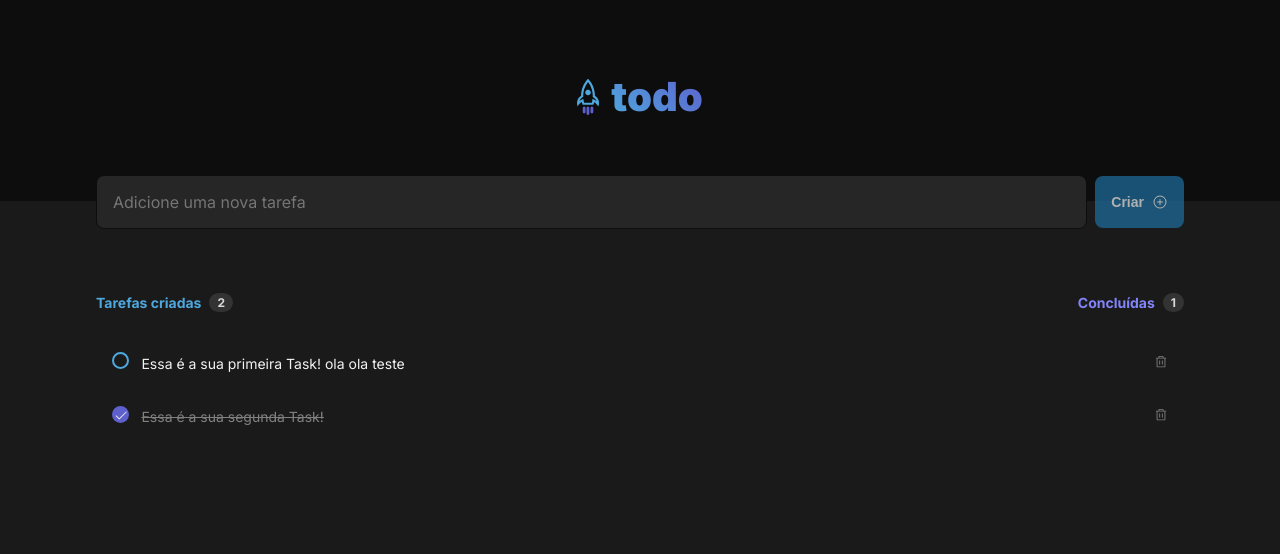
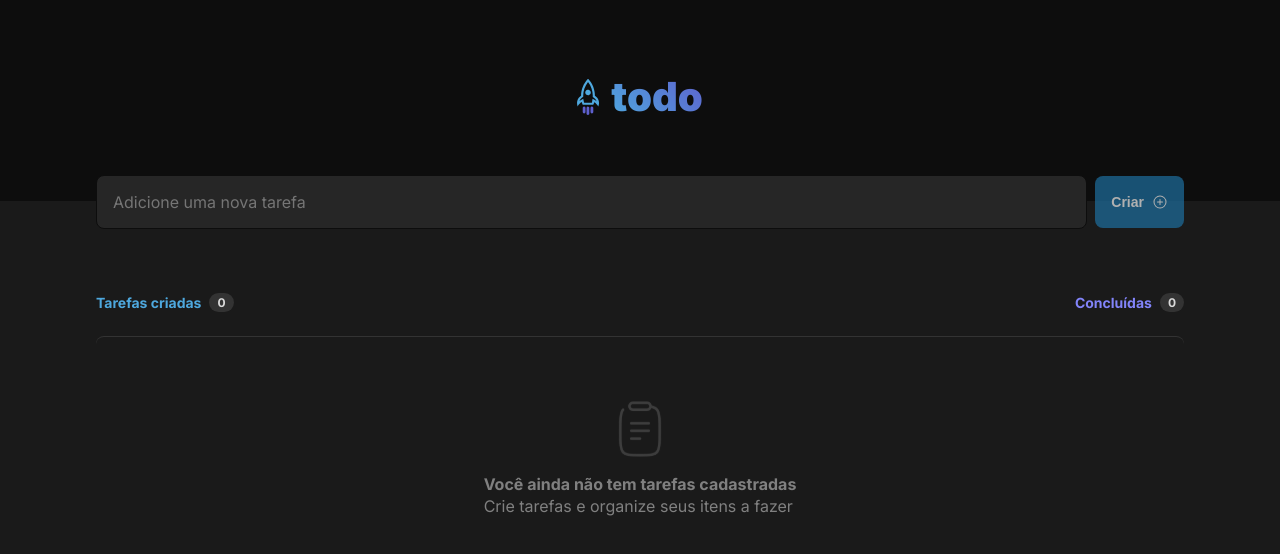
Before and after one commit to ManoelPradoMark22/ignite-challenge-reactjs-todoList-1, a React (Vite) app: page / in a window 1280 px wide. Shown: the top 554 px of the page. Built offline with nearby package versions, Linux system fonts and the light colour scheme.

Commit message:
use uuid as taskId

```diff
--- a/package.json
+++ b/package.json
@@ -11,8 +11,10 @@
   },
   "dependencies": {
     "@phosphor-icons/react": "^2.0.15",
+    "@types/uuid": "^9.0.7",
     "react": "^18.2.0",
-    "react-dom": "^18.2.0"
+    "react-dom": "^18.2.0",
+    "uuid": "^9.0.1"
   },
   "devDependencies": {
     "@types/react": "^18.2.43",
--- a/src/components/DashboardTasks.tsx
+++ b/src/components/DashboardTasks.tsx
@@ -6,8 +6,8 @@ import emptyIcon from '../assets/emptyIcon.svg'
 import { Task } from './Task';
 
 export interface CommonTasksProps {
-  onToggleTask: (id:Date) => void,
-  onDeleteTask: (id:Date) => void
+  onToggleTask: (id:string) => void,
+  onDeleteTask: (id:string) => void
 }
 interface DashboardTasksProps extends CommonTasksProps{
   tasks: TasksProps[]
--- a/src/components/FormNewTask.tsx
+++ b/src/components/FormNewTask.tsx
@@ -1,4 +1,5 @@
 import { PlusCircle } from '@phosphor-icons/react';
+import { v4 as uuidv4 } from 'uuid';
 import { ChangeEvent, FormEvent, InvalidEvent, useState } from 'react';
 import styles from './FormNewTask.module.css';
 import { TasksProps } from './Workspace';
@@ -23,6 +24,7 @@ export function FormNewTask({ onCreateTask }: FormNewTaskProps) {
     event.preventDefault();
 
     const newObjectTask:TasksProps = {
+      id: uuidv4(),
       content: newTaskText,
       date: new Date(),
       completed: false
--- a/src/components/Task.tsx
+++ b/src/components/Task.tsx
@@ -10,10 +10,10 @@ interface TaskProps extends CommonTasksProps{
 }
 
 export function Task({ task, onToggleTask, onDeleteTask }: TaskProps) {
-  const { completed, content, date } = task;
+  const { id, completed, content } = task;
 
   function handleToggleTask() {
-    onToggleTask(date);
+    onToggleTask(id);
   }
 
   return (
@@ -23,7 +23,7 @@ export function Task({ task, onToggleTask, onDeleteTask }: TaskProps) {
         <span className={styles.label}>{completed ? <Check/> : '' }</span>
       </label>
       <span className={completed ? styles.textTaskCompled : styles.textTask}>{content}</span>
-      <Trash className={styles.deleteTask} size={14} onClick={() => onDeleteTask(date)}/>
+      <Trash className={styles.deleteTask} size={14} onClick={() => onDeleteTask(id)}/>
     </div>
   )
 }
--- a/src/components/Workspace.tsx
+++ b/src/components/Workspace.tsx
@@ -5,24 +5,14 @@ import styles from './Workspace.module.css';
 import { useState } from 'react';
 
 export interface TasksProps {
+  id: string,
   content: string;
   date: Date;
   completed: boolean;
 }
 
 export function Workspace() {
-  const [tasks, setTasks] = useState<TasksProps[]>([
-    {
-      content: 'Essa é a sua primeira Task! ola ola teste',
-      date: new Date('2023-12-28 00:20'),
-      completed: false
-    },
-    {
-      content: 'Essa é a sua segunda Task!',
-      date: new Date('2023-12-28 13:05'),
-      completed: true
-    }
-  ]);
+  const [tasks, setTasks] = useState<TasksProps[]>([]);
 
   function createTask(newObjectTask:TasksProps) {
     setTasks((tasks) => [
@@ -30,11 +20,11 @@ export function Workspace() {
       newObjectTask]);
   }
 
-  function toggleTask(id:Date) {
+  function toggleTask(id:string) {
     const newTasks = [...tasks];
 
     newTasks.map(task => {
-      if(task.date === id) {
+      if(task.id === id) {
         task.completed = !task.completed
       }
       return task
@@ -43,8 +33,8 @@ export function Workspace() {
     setTasks(newTasks);
   }
 
-  function deleteTask(id:Date) {
-    const newTasks = tasks.filter(task => task.date !== id);
+  function deleteTask(id:string) {
+    const newTasks = tasks.filter(task => task.id !== id);
 
     setTasks(newTasks);
   }
```
Also changed, not shown: 1 other file (tests, documents, lock files or other folders).
